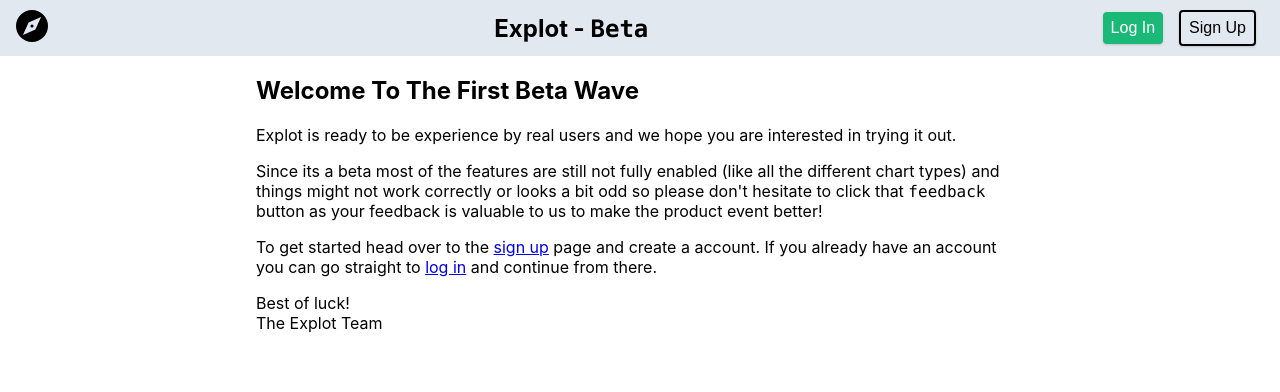
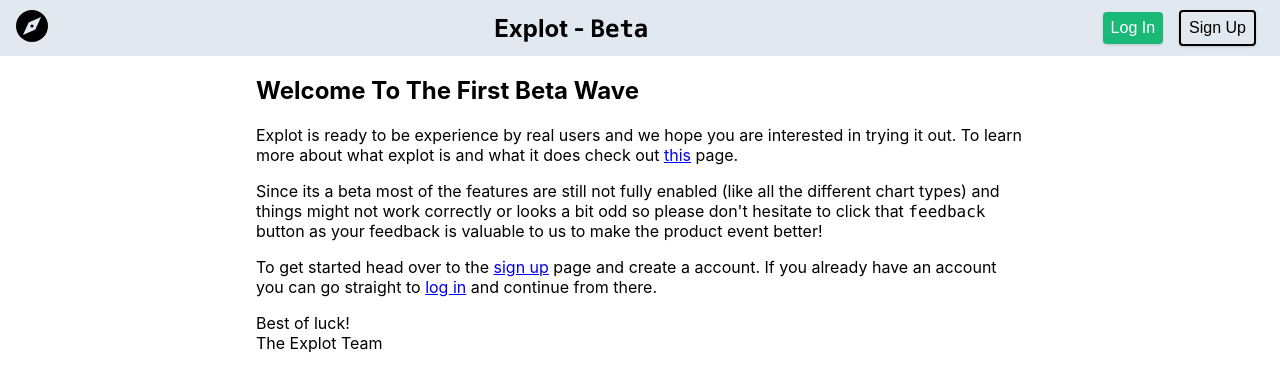
Before and after one commit to SammyGP/explot-app, a React (Create React App) app: page / in a window 1280 px wide. Shown: the top 392 px of the page. Built offline with nearby package versions, Linux system fonts and the light colour scheme; no server answers.

Commit message:
added link to landing page

```diff
--- a/src/App.tsx
+++ b/src/App.tsx
@@ -22,7 +22,12 @@
       <h2>Welcome To The First Beta Wave</h2>
       <p>
         Explot is ready to be experience by real users and we hope you are
-        interested in trying it out.
+        interested in trying it out. To learn more about what explot is and what
+        it does check out{' '}
+        <a target='_blank' href='https://www.explot.io/'>
+          this
+        </a>{' '}
+        page.
       </p>
       <p>
         Since its a beta most of the features are still not fully enabled (like
```
